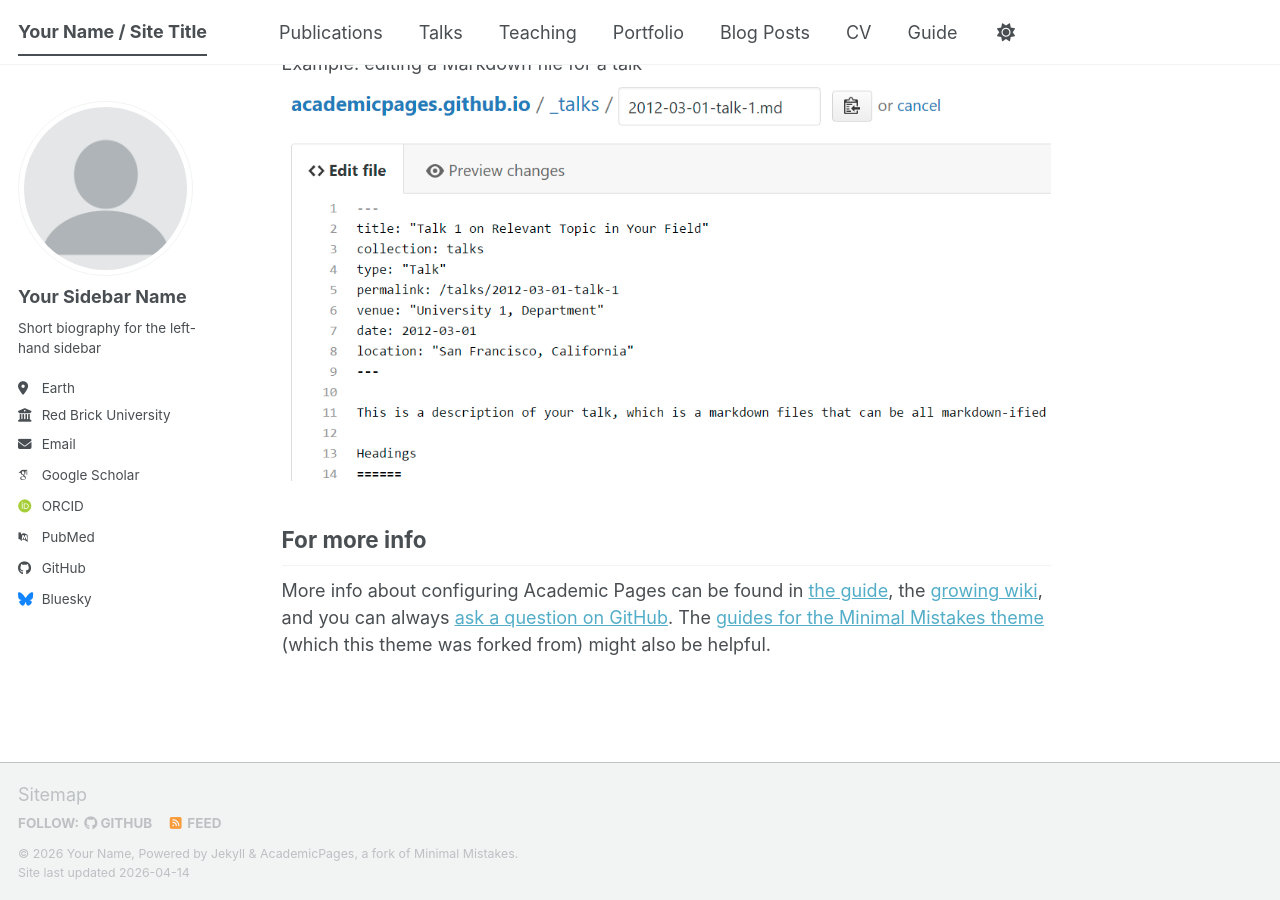
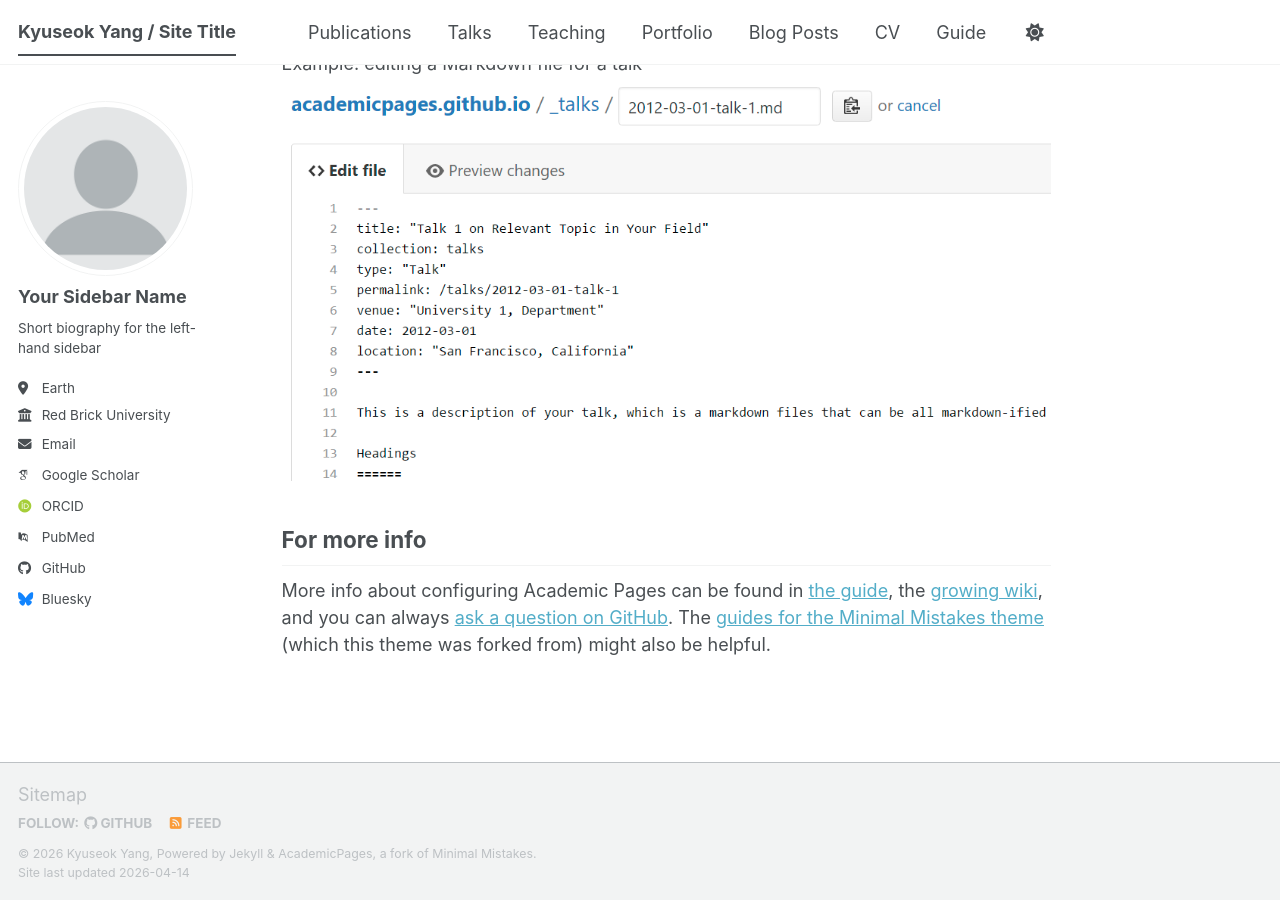
Before and after one commit to kyuseokyang/kyuseokyang.github.io, a Jekyll site: the page built from _pages/about.md, in a window 1280 px wide and 900 px high, scrolled down 2720 px. Built offline with Jekyll 4.4.1, drawn with Linux system fonts in a browser that asks for light colours; some web fonts are replaced; a script bundle is joined from its source files by our own code; library files that are not in the unit come from our copies.

Commit message:
Update _config.yml

```diff
--- a/_config.yml
+++ b/_config.yml
@@ -9,14 +9,14 @@
 # Basic Site Settings
 locale                   : "en-US"
 site_theme               : "default" # The available themes options are "default", "air", "sunrise", "mint", "dirt" and "contrast"
-title                    : "Your Name / Site Title"
+title                    : "Kyuseok Yang / Site Title"
 title_separator          : "-"
-name                     : &name "Your Name"
+name                     : &name "Kyuseok Yang"
 description              : &description "Your Name's academic portfolio"   # Update this with a general description of your site, this is the default if not overridden by a page
 url                      : https://academicpages.github.io # The base hostname & protocol for your site e.g. "https://[your GitHub username].github.io",
                                                            # or if you already have some other page hosted on Github then use "https://[your GitHub username].github.io/[Your Repo Name]"
 baseurl                  : "" # the subpath of your site, e.g. "/blog"
-repository               : "academicpages/academicpages.github.io"
+repository               : "kyuseokyang/kyuseokyang.github.io"
 
 # Site Author - The following control what appear as part of the author content on the side bar.
 #               If a field is blank the icon and link will not appear, otherwise it will be shown.
```
